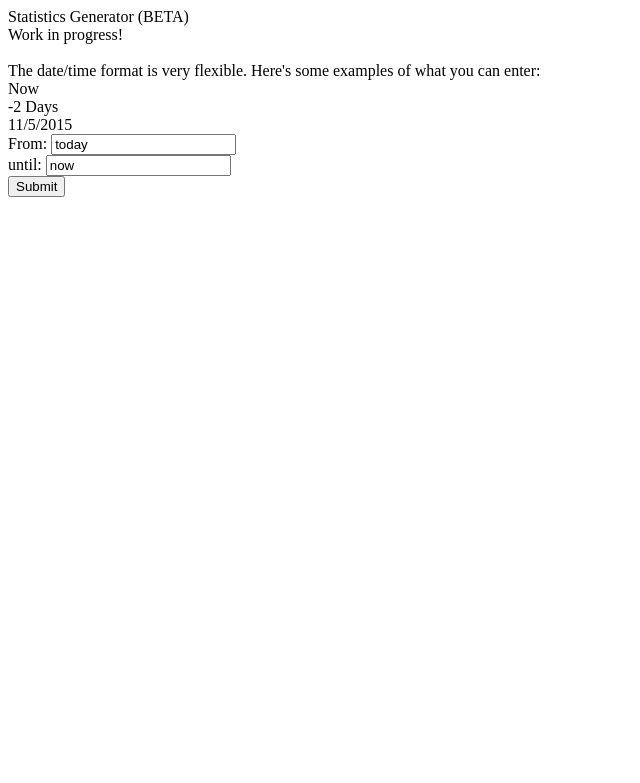
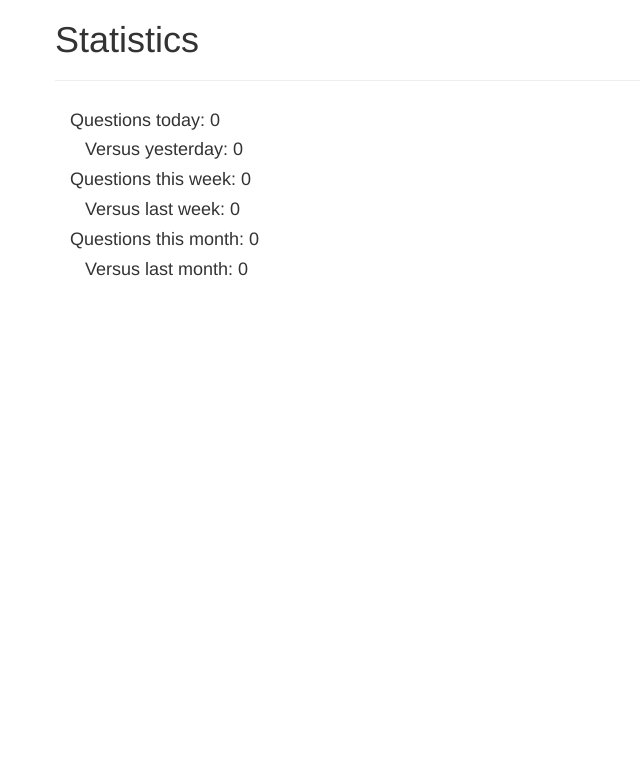
Before and after one commit to JohnRThomas/CSLC-Queue, a PHP site: page /statistics.php in a window 1280 px wide. Shown: the top 783 px of the page, without its empty margins (0-640 px from the left). Run offline with PHP 8.4, Linux system fonts and the light colour scheme; data comes from the database, SQL or seed files in the repository; some libraries are stand-ins or nearby versions.

Commit message:
Someone changed statistics.php I don't know who, but I'm comiting it

```diff
--- a/index.php
+++ b/index.php
@@ -12,7 +12,7 @@ Add the following to your question to play a sound!
 
 <html lang="en">
 <head>
-  <title>CSLC Question Queue. Sponsored by Epic Systems!</title>
+  <title>CSLC Question Queue</title>
   <meta charset="utf-8">
   <meta name="viewport" content="width=device-width, initial-scale=1">
   <link rel="stylesheet" href="http://maxcdn.bootstrapcdn.com/bootstrap/3.2.0/css/bootstrap.min.css">
@@ -246,7 +246,7 @@ Add the following to your question to play a sound!
 									<option value='Intro I'>CS1121 - Intro To Prog. I</option>
 									<option value='Intro II'>CS1122 - Intro To Prog. II</option>
 									<option value='Accel Intro'>CS1131 - Accelerated Intro to Prog.</option>
-									<option value='C'>CS1141 - C For Java Programmers</option>
+									<option value='C'>CS1142 - Programming at the Hardware Software Interface</option>
 									<option value='Discrete'>CS2311 - Discrete Structures</option>
 									<option value='Data Structures'>CS2321 - Data Structures</option>
 									<option value='OTHER'>Other</option>
--- a/statistics.php
+++ b/statistics.php
@@ -1,65 +1,70 @@
-Statistics Generator (BETA)<br>
-Work in progress!<br>
-<br>
-
-The date/time format is very flexible.  Here's some examples of what you can enter:<br>
-Now<br>
--2 Days<br>
-11/5/2015<br>
-<form action="" method="get">
-From: <input type='text' name='start' value="today"><br>
-until: <input type='text' name='end' value="now"><br>
-<input type='submit'>
-</form>
+<html lang="en">
+<head>
+  <title>CSLC Question Statistics</title>
+  <meta charset="utf-8">
+  <meta name="viewport" content="width=device-width, initial-scale=1">
+  <link rel="stylesheet" href="http://maxcdn.bootstrapcdn.com/bootstrap/3.2.0/css/bootstrap.min.css">
+  <script src="https://ajax.googleapis.com/ajax/libs/jquery/1.11.1/jquery.min.js"></script>
+  <script src="https://ajax.googleapis.com/ajax/libs/jqueryui/1.11.4/jquery-ui.min.js"></script>
+  <link rel="stylesheet" href="https://ajax.googleapis.com/ajax/libs/jqueryui/1.11.4/themes/smoothness/jquery-ui.css">
+  <script src="http://maxcdn.bootstrapcdn.com/bootstrap/3.2.0/js/bootstrap.min.js"></script>
+  <link rel="stylesheet" type="text/css" href="style.css">
+</head>
 
 <?php
-	include_once "util.php";
+include_once('util.php');
 
-	if (get("start") && get("end")) {
-		//Turn the dates entered into real utc times
-		$start = strtotime(get("start"));
-		$end = strtotime(get("end"));
+$query = "select count(*) from questions where utc > (UNIX_TIMESTAMP() - 86400);";
+$result = $conn->query($query);
 
-		//Make sure times entered are valid
+$row = $result->fetch_row();
+$daycount = $row[0];
 
-		$goodTimes = true;
-		if (!$start) {
-			echo "Invalid start time entered: " . get("start") . "<br>";
-			$goodTimes = false;
-		}
+$query = "select count(*) from questions where utc > (UNIX_TIMESTAMP() - (86400 * 2)) and utc < UNIX_TIMESTAMP() - 86400;";
+$result = $conn->query($query);
 
-		if (!$end) {
-			echo "Invalid end time entered: " . get("end") . "<br>";
-			$goodTimes = false;
-		}
+$row = $result->fetch_row();
+$yesterdaycount = $row[0];
 
+$query = "select count(*) from questions where utc > (UNIX_TIMESTAMP() - (86400 * 7));";
+$result = $conn->query($query);
 
-		if ($goodTimes) {
-			//Flip dates if people enter backwards
-			if ($end < $start) {
-				$temp = $end;
-				$end = $start;
-				$start = $temp;
-			}
+$row = $result->fetch_row();
+$weekcount = $row[0];
 
-			generateReport($start,$end);
-		}
-	}
-	function generateReport($start,$end) {
-		global $conn;
+$query = "select count(*) from questions where utc > (UNIX_TIMESTAMP() - (86400 * 14)) and utc < UNIX_TIMESTAMP() - (86400 * 7);";
+$result = $conn->query($query);
 
-		$result = $conn->query("SELECT DISTINCT class FROM questions ORDER BY class ASC");
-		while ($row = $result->fetch_array()) {
-			$count = $conn->query("SELECT COUNT(*) FROM questions WHERE class='$row[0]' AND utc BETWEEN $start AND $end");
-			if ($countrow = $count->fetch_array()) {
-				echo "$row[0] - $countrow[0]<br>";
-			}
-		}
+$row = $result->fetch_row();
+$yesterweekcount = $row[0];
 
+$query = "select count(*) from questions where utc > (UNIX_TIMESTAMP() - 2592000);";
+$result = $conn->query($query);
 
-		$result = $conn->query("SELECT question FROM questions");
-		while ($row = $result->fetch_array()) {
-			echo str_replace("@","","$row[0] ");
-		}
-	}
+$row = $result->fetch_row();
+$monthcount = $row[0];
+
+$query = "select count(*) from questions where utc > (UNIX_TIMESTAMP() - (2592000 * 2)) and utc < UNIX_TIMESTAMP() - 2592000;";
+$result = $conn->query($query);
+
+$row = $result->fetch_row();
+$yestermonthcount = $row[0];
 ?>
+<body>
+	<div class="container">
+		<div class="col-12">
+			<div class="row">
+				<h1>Statistics</h1>
+				<hr />
+			</div>
+			<h4>Questions today:&nbsp<?=$daycount?></h4>
+			<h4><span style="display:inline-block; width: 15px;"></span>Versus yesterday:&nbsp<?=$yesterdaycount?></h4>
+			<h4>Questions this week:&nbsp<?=$weekcount?></h4>
+
+			<h4><span style="display:inline-block; width: 15px;"></span>Versus last week:&nbsp<?=$yesterweekcount?></h4>
+			<h4>Questions this month:&nbsp<?=$monthcount?></h4>
+
+			<h4><span style="display:inline-block; width: 15px;"></span>Versus last month:&nbsp<?=$yestermonthcount?></h4>
+		</div>
+	</div>
+</body>
```
